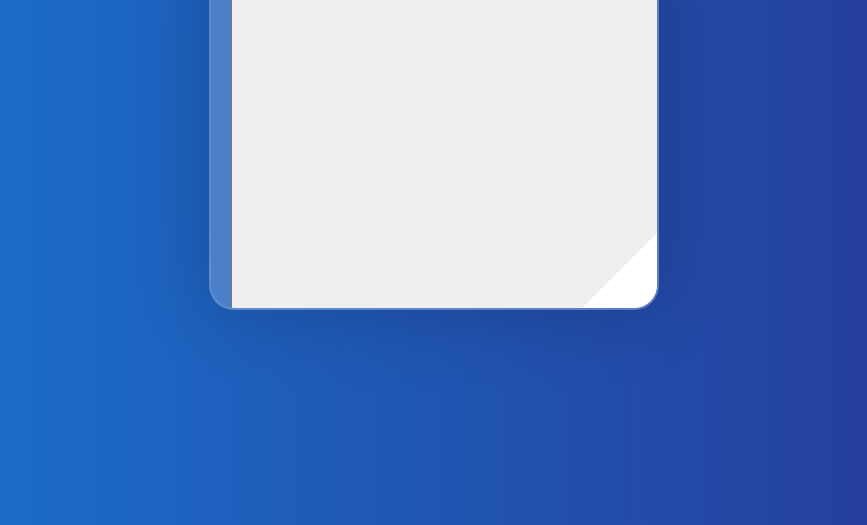
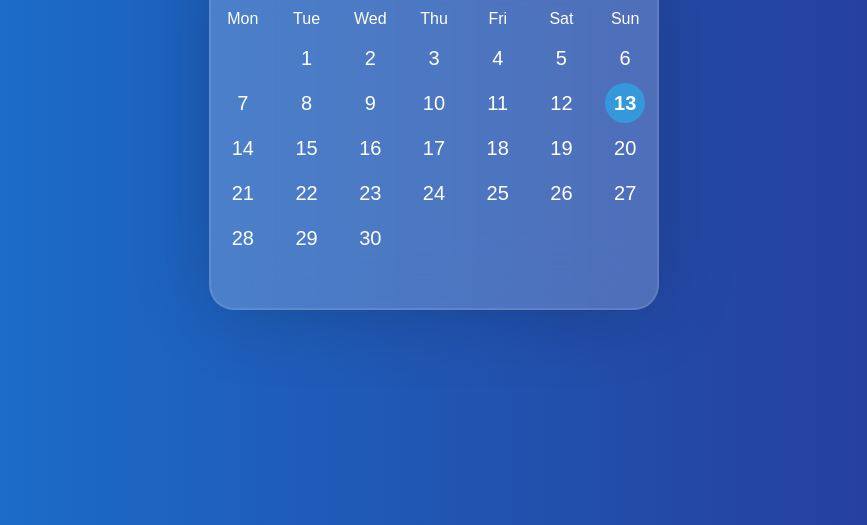
Before and after one commit to Luda0602/Calendar, a plain HTML site: page index.html in a window 1280 px wide. Shown: the part 275-800 px from the top of the page, without its empty margins (206-1073 px from the left). Drawn offline with Linux system fonts and the light colour scheme.

Commit message:
updated files

```diff
--- a/index.html
+++ b/index.html
@@ -1,35 +1,38 @@
 <!DOCTYPE html>
 <html lang="en">
 <head>
-    <meta charset="UTF-8">
-    <meta name="viewport" content="width=device-width, initial-scale=1.0">
+  <meta charset="UTF-8" />
+  <meta name="viewport" content="width=device-width, initial-scale=1.0" />
   <title>Calendar</title>
   <link rel="stylesheet" href="./styles.css" />
+  <link rel="icon" type="image/png" sizes="32x32" href="./img/favicon-32x32.png">
+
 </head>
 <body>
   <div class="decors">
     <div class="decor decor_1"></div>
     <div class="decor decor_2"></div>
   </div>
+
   <div class="calendar">
     <div class="calendar__header">
       <div class="calendar__month" id="month-year"></div>
       <div class="calendar__btns">
-        <button type="button" class="calendar_btn" id="prev-btn">
-            <img src="./img/arrow-left-5-svgrepo-com.svg" alt="icon" >
+        <button type="button" class="calendar__btn" id="prev-btn">
+          <img src="./img/arrow-left-5-svgrepo-com.svg" alt="icon" />
         </button>
-        <button type="button" class="calendar_btn" id="next-btn">
-            <img src="./img/arrow-right-333-svgrepo-com.svg" alt="icon" >
+        <button type="button" class="calendar__btn" id="next-btn">
+          <img src="./img/arrow-right-333-svgrepo-com.svg" alt="icon" />
         </button>
       </div>
     </div>
+
     <div class="calendar__body">
-<div class="calendar__day-names">
-
-</div>
-<div class="calendar__days" id="calendar__days"></div>
+      <div class="calendar__day-names"></div>
+      <div class="calendar__days" id="calendar-days"></div>
     </div>
   </div>
+
   <script src="./script.js"></script>
 </body>
 </html>
--- a/script.js
+++ b/script.js
@@ -0,0 +1,53 @@
+const monthYearEl = document.getElementById('month-year');
+const daysContainer = document.getElementById('calendar-days');
+const dayNamesContainer = document.querySelector('.calendar__day-names');
+const prevBtn = document.getElementById('prev-btn');
+const nextBtn = document.getElementById('next-btn');
+
+const monthNames = [
+  'January', 'February', 'March', 'April', 'May', 'June',
+  'July', 'August', 'September', 'October', 'November', 'December'
+];
+const dayNames = ['Mon', 'Tue', 'Wed', 'Thu', 'Fri', 'Sat', 'Sun'];
+
+let currentDate = new Date();
+
+const renderDateNames = () => {
+  dayNamesContainer.innerHTML = dayNames.map(day => `<span>${day}</span>`).join('');
+};
+
+const renderCalendar = () => {
+  const year = currentDate.getFullYear();
+  const month = currentDate.getMonth();
+
+  monthYearEl.textContent = `${monthNames[month]} ${year}`;
+
+  const firstDay = (new Date(year, month).getDay() + 6) % 7;
+  const daysInMonth = 32 - new Date(year, month, 32).getDate();
+
+  daysContainer.innerHTML = '';
+
+  for (let i = 0; i < firstDay; i++) {
+    daysContainer.innerHTML += '<span class="calendar__days-hidden"></span>';
+  }
+
+  for (let day = 1; day <= daysInMonth; day++) {
+    const isToday =
+      day === new Date().getDate() &&
+      month === new Date().getMonth() &&
+      year === new Date().getFullYear();
+
+    daysContainer.innerHTML += `<span class="${isToday ? 'today' : ''}">${day}</span>`;
+  }
+};
+
+const changeMonth = (delta) => {
+  currentDate.setMonth(currentDate.getMonth() + delta);
+  renderCalendar();
+};
+
+prevBtn.addEventListener('click', () => changeMonth(-1));
+nextBtn.addEventListener('click', () => changeMonth(1));
+
+renderDateNames();
+renderCalendar();
--- a/styles.css
+++ b/styles.css
@@ -4,10 +4,10 @@
     box-sizing: border-box;
   }
   body {
-    background: linear-gradient(to left,#283593,#1976d2);
+    background: linear-gradient(to left, #283593, #1976d2);
     height: 100vh;
     font-size: 24px;
-    font-family: "Josefin Sans" , sans-serif;
+    font-family: "Josefin Sans", sans-serif;
     display: flex;
     align-items: center;
     justify-content: center;
@@ -51,13 +51,13 @@ body {
   .calendar__day-names,
   .calendar__days {
     display: grid;
-    grid-template-columns: repeat(7,1fr);
+    grid-template-columns: repeat(7, 1fr);
     text-align: center;
     color: #fff;
     justify-items: center;
     margin-bottom: 10px;
   }
-.calendar__days-names span {
+  .calendar__day-names span {
     font-size: 16px;
   }
   .calendar__days {
@@ -70,6 +70,7 @@ height: 40px;
     color: #fff;
     display: flex;
     align-items: center;
+    justify-content: center;
     font-size: 20px;
     border-radius: 50%;
     transition: background-color 0.1s;
@@ -89,7 +90,7 @@ background-color: #3498db;
     width: 450px;
     top: 50%;
     left: 50%;
-    transform: translate(-50%,-50%);
+    transform: translate(-50%, -50%);
   }
   .decor_1 {
     height: 200px;
```
Also changed, not shown: img/favicon-32x32.png (added). Lines whose indentation alone changed are shown as unchanged.
